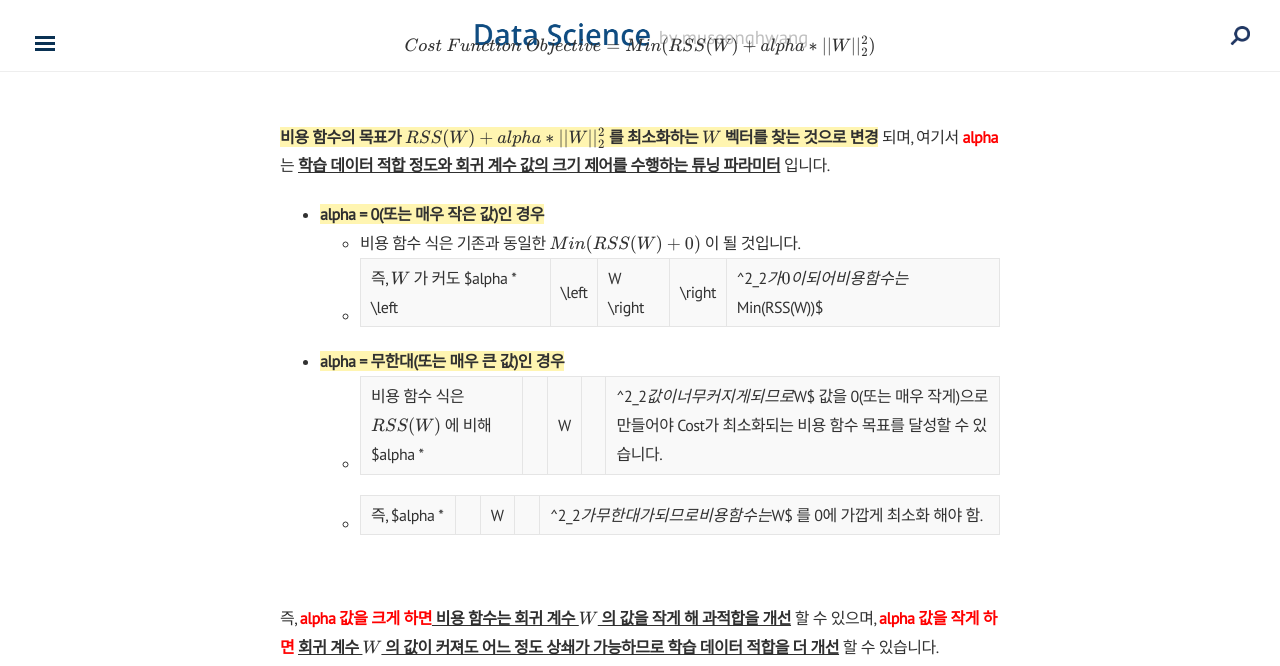
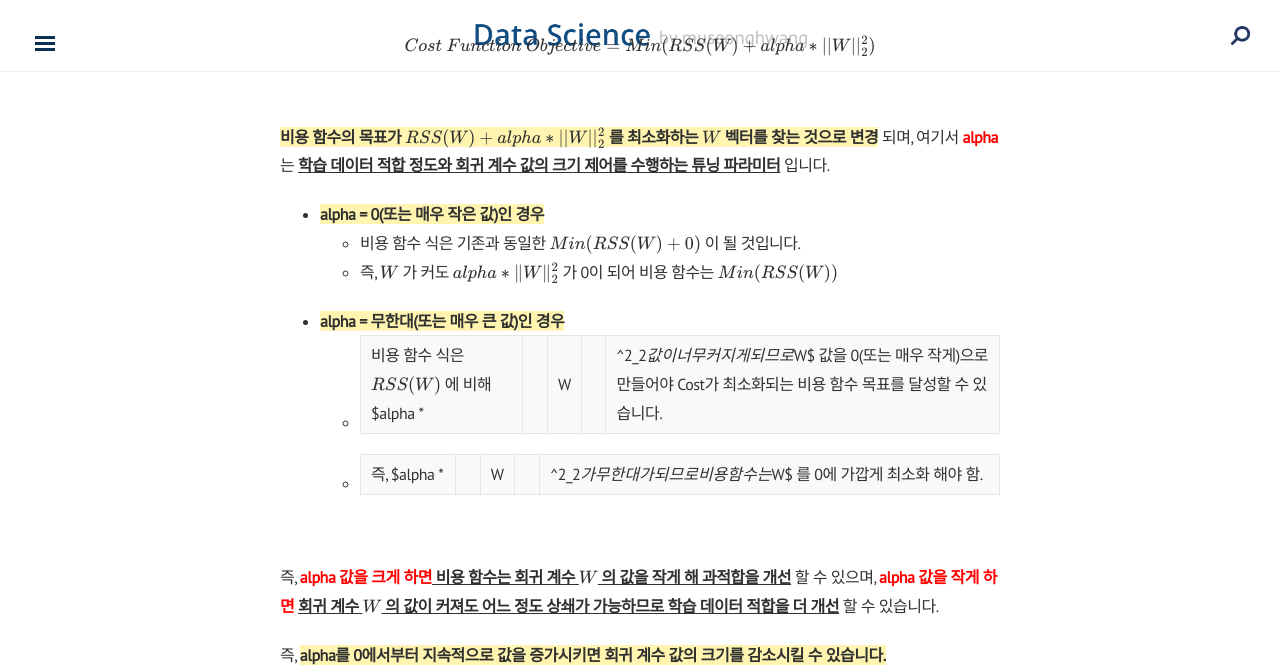
Before and after one commit to museonghwang/museonghwang.github.io, a Jekyll site: the page built from _posts/2023-04-23-ml-sklearn18.md, in a window 1280 px wide and 900 px high, scrolled down 874 px, cut to the strip 0-666 px from the top of the window. Built offline with Jekyll 4.4.1, drawn with Linux system fonts in a browser that asks for light colours; nearby versions of some CDN libraries; formulas are drawn with MathJax 3.

Commit message:
sklearn18 Update

```diff
--- a/_posts/2023-04-23-ml-sklearn18.md
+++ b/_posts/2023-04-23-ml-sklearn18.md
@@ -40,7 +40,7 @@ $$
 
 - **<span style="background-color: #fff5b1">alpha = 0(또는 매우 작은 값)인 경우</span>**
     - 비용 함수 식은 기존과 동일한 $Min(RSS(W) + 0)$ 이 될 것입니다.
-    - 즉, $W$ 가 커도 $alpha * \left|\left| W \right|\right|^2_2$ 가 0이 되어 비용 함수는 $Min(RSS(W))$
+    - 즉, $W$ 가 커도 $alpha * \lVert W \rVert^2_2$ 가 0이 되어 비용 함수는 $Min(RSS(W))$
 - **<span style="background-color: #fff5b1">alpha = 무한대(또는 매우 큰 값)인 경우</span>**
     - 비용 함수 식은 $RSS(W)$ 에 비해 $alpha * ||W||^2_2$ 값이 너무 커지게 되므로 $W$ 값을 0(또는 매우 작게)으로 만들어야 Cost가 최소화되는 비용 함수 목표를 달성할 수 있습니다.
     - 즉, $alpha * ||W||^2_2$ 가 무한대가 되므로 비용 함수는 $W$ 를 0에 가깝게 최소화 해야 함.
```
